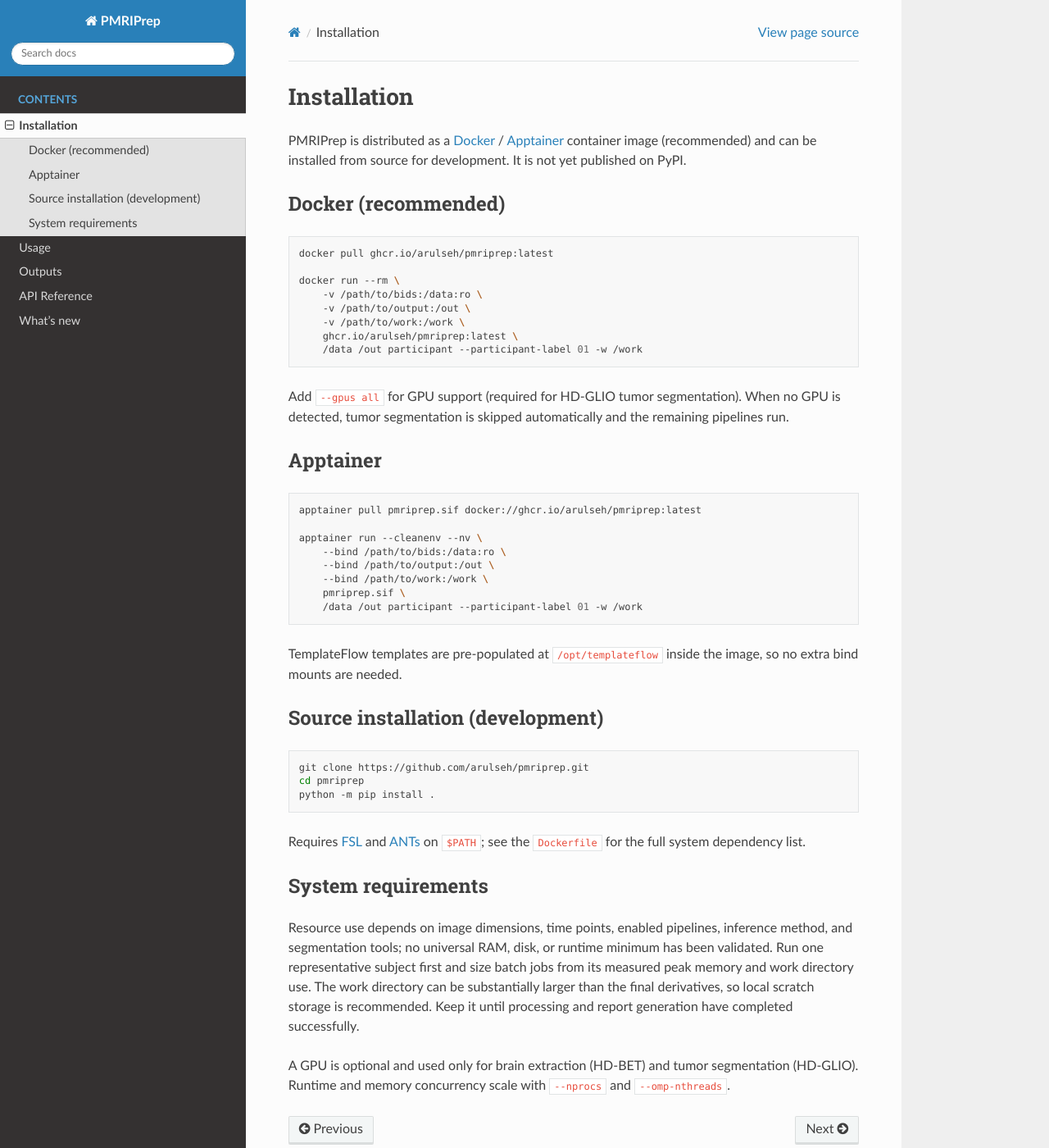
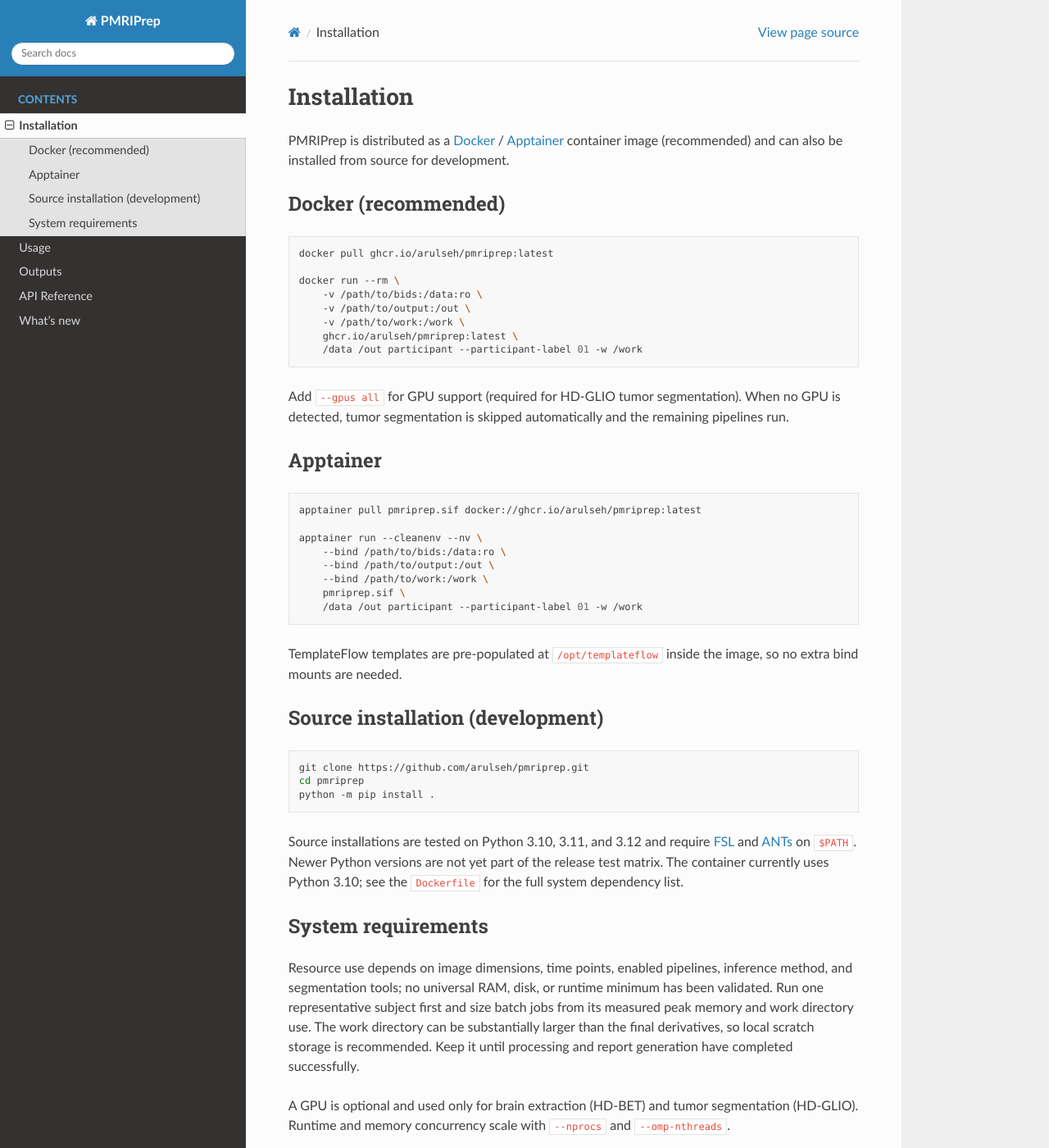
Before and after one commit to arulseh/pmriprep, a Sphinx documentation site: the page built from docs/installation.rst, in a window 1280 px wide and 1400 px high. Shown: the whole window at 82% size. Built offline with Sphinx 7.4.7 and the Read the Docs theme 3.1.0, drawn with Linux system fonts in a browser that asks for light colours; pages that are not in the unit, such as notebooks, are missing from menus.

Commit message:
docs: declare tested Python versions

```diff
--- a/docs/installation.rst
+++ b/docs/installation.rst
@@ -4,7 +4,7 @@ Installation
 .. include:: links.rst
 
 PMRIPrep is distributed as a Docker_ / Apptainer_ container image (recommended) and can
-be installed from source for development. It is not yet published on PyPI.
+also be installed from source for development.
 
 Docker (recommended)
 --------------------
@@ -49,8 +49,10 @@ Source installation (development)
    cd pmriprep
    python -m pip install .
 
-Requires FSL_ and ANTs_ on ``$PATH``; see the ``Dockerfile`` for the full system
-dependency list.
+Source installations are tested on Python 3.10, 3.11, and 3.12 and require FSL_
+and ANTs_ on ``$PATH``. Newer Python versions are not yet part of the release test
+matrix. The container currently uses Python 3.10; see the ``Dockerfile`` for the
+full system dependency list.
 
 System requirements
 -------------------
--- a/pyproject.toml
+++ b/pyproject.toml
@@ -4,7 +4,7 @@ build-backend = "setuptools.build_meta"
 
 [project]
 name = "pmriprep"
-version = "0.82.67"
+version = "0.82.68"
 description = "Perfusion MRI Preprocessing Pipeline - A NiPreps-compatible BIDS-App"
 readme = "README.md"
 license = "Apache-2.0 AND CC0-1.0"
```
Also changed, not shown: README.md (+2 -1 lines), 1 other file.
